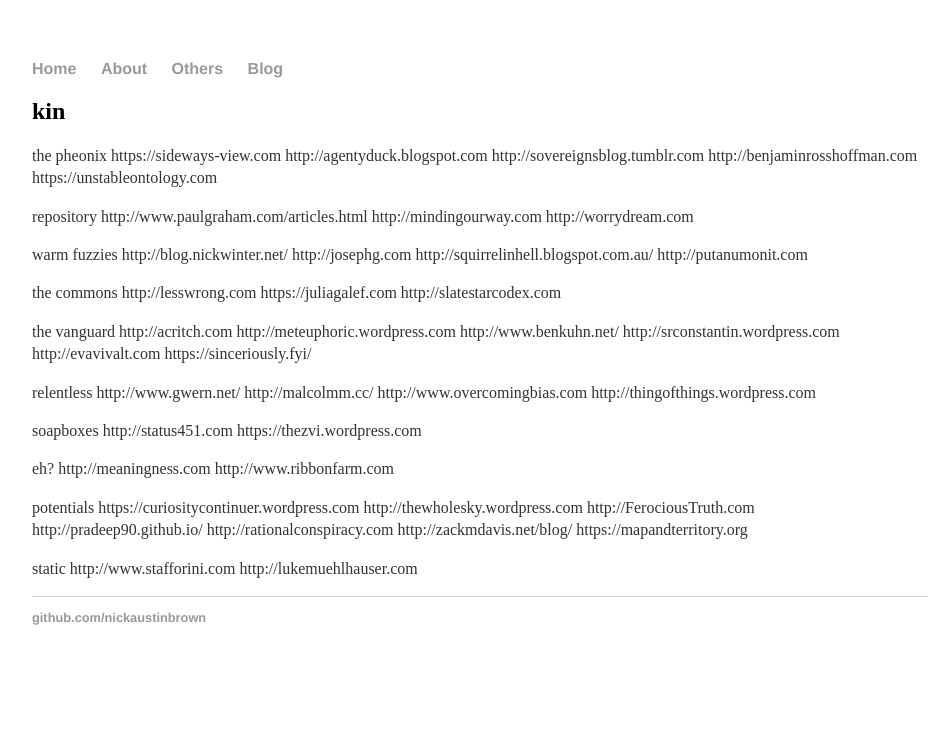
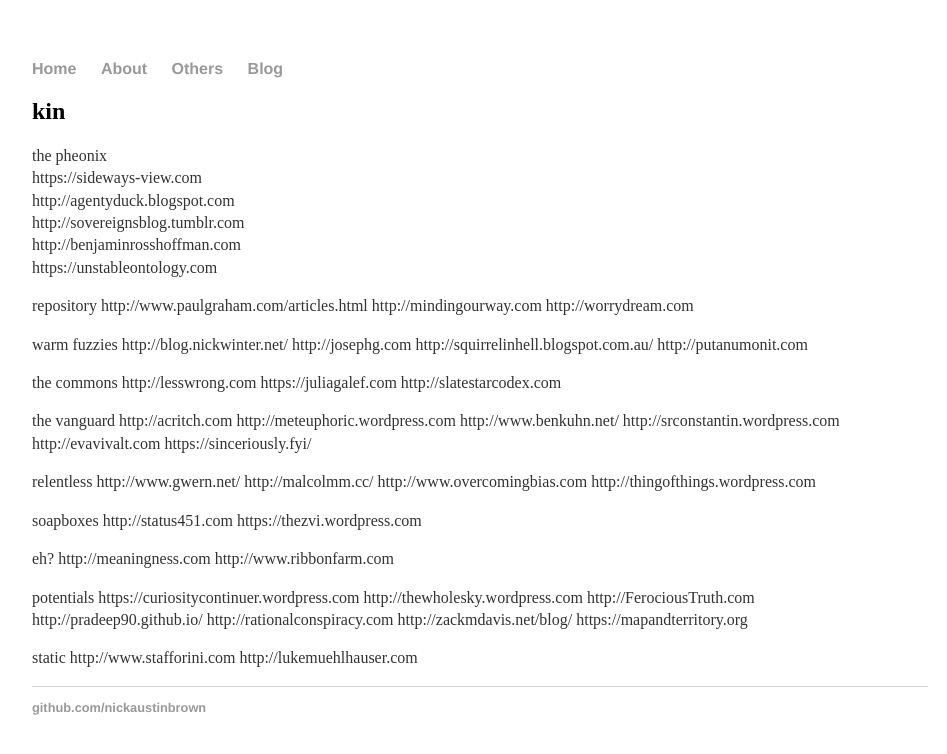
Before and after one commit to slavachalnev/nickaustinbrown.github.io, a Jekyll site: the page built from others/index.html, in a window 1280 px wide. Shown: the top 754 px of the page, without its empty margins (160-1107 px from the left). Built offline with Jekyll 4.4.1, drawn with Linux system fonts in a browser that asks for light colours.

```diff
--- a/others/index.html
+++ b/others/index.html
@@ -5,13 +5,12 @@ title: Nick Brown
 <div class="blurb">
 	<h2>kin</h2>
 <p>
-the pheonix
-https://sideways-view.com
-http://agentyduck.blogspot.com
-http://sovereignsblog.tumblr.com
-
-http://benjaminrosshoffman.com
-https://unstableontology.com
+the pheonix <br />
+https://sideways-view.com  <br />
+http://agentyduck.blogspot.com  <br />
+http://sovereignsblog.tumblr.com <br />
+http://benjaminrosshoffman.com <br />
+https://unstableontology.com <br />
 </p>
 <p>
 repository
```
